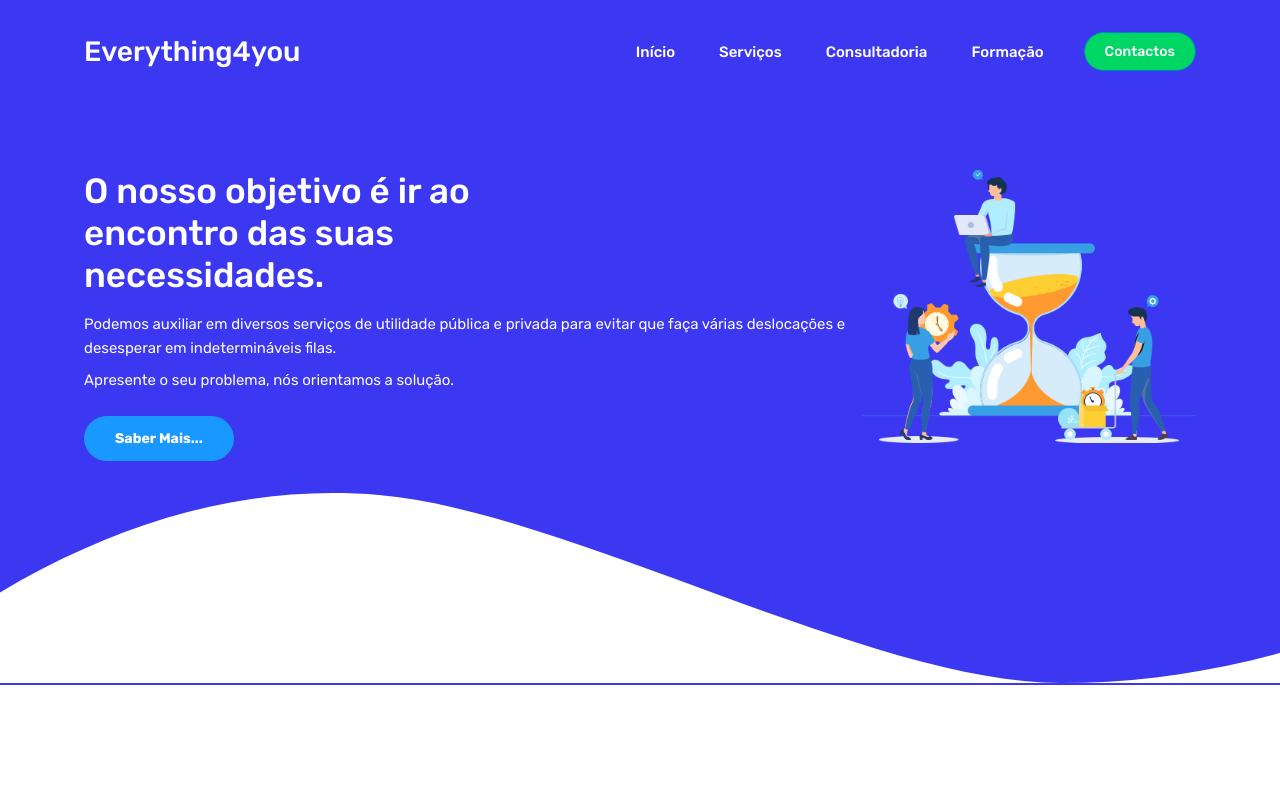
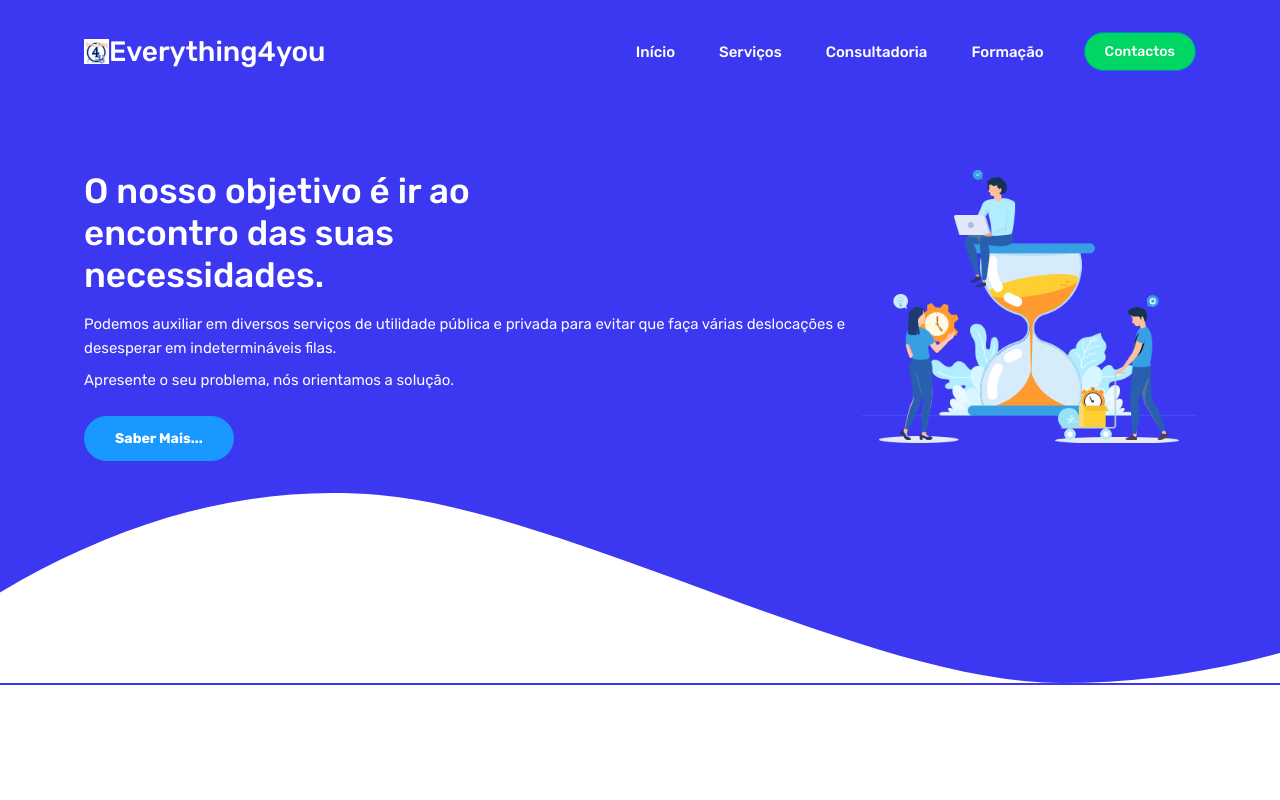
Before and after one commit to e4u-page/e4u-page.github.io, a website: page index.html in a window 1280 px wide. Shown: the top 800 px of the page. Drawn offline with Linux system fonts and the light colour scheme.

Commit message:
Trying icon

```diff
--- a/index.html
+++ b/index.html
@@ -21,6 +21,7 @@
 		<div id="mobile-menu-overlay"></div>
 		<nav class="navbar navbar-expand-lg fixed-top">
 			<div class="container">
+				<img src="logo.JPG" width="25px" height="25px">
 				<a class="navbar-brand" href="#">Everything4you</a>
 				<button class="navbar-toggler" type="button" data-toggle="collapse" data-target="#navbarTogglerDemo01" aria-controls="navbarTogglerDemo01" aria-expanded="false" aria-label="Toggle navigation">
 				<span class="navbar-toggler-icon"><i class="mdi mdi-menu"> </i></span>
```
Also changed, not shown: logo.JPG (added).
